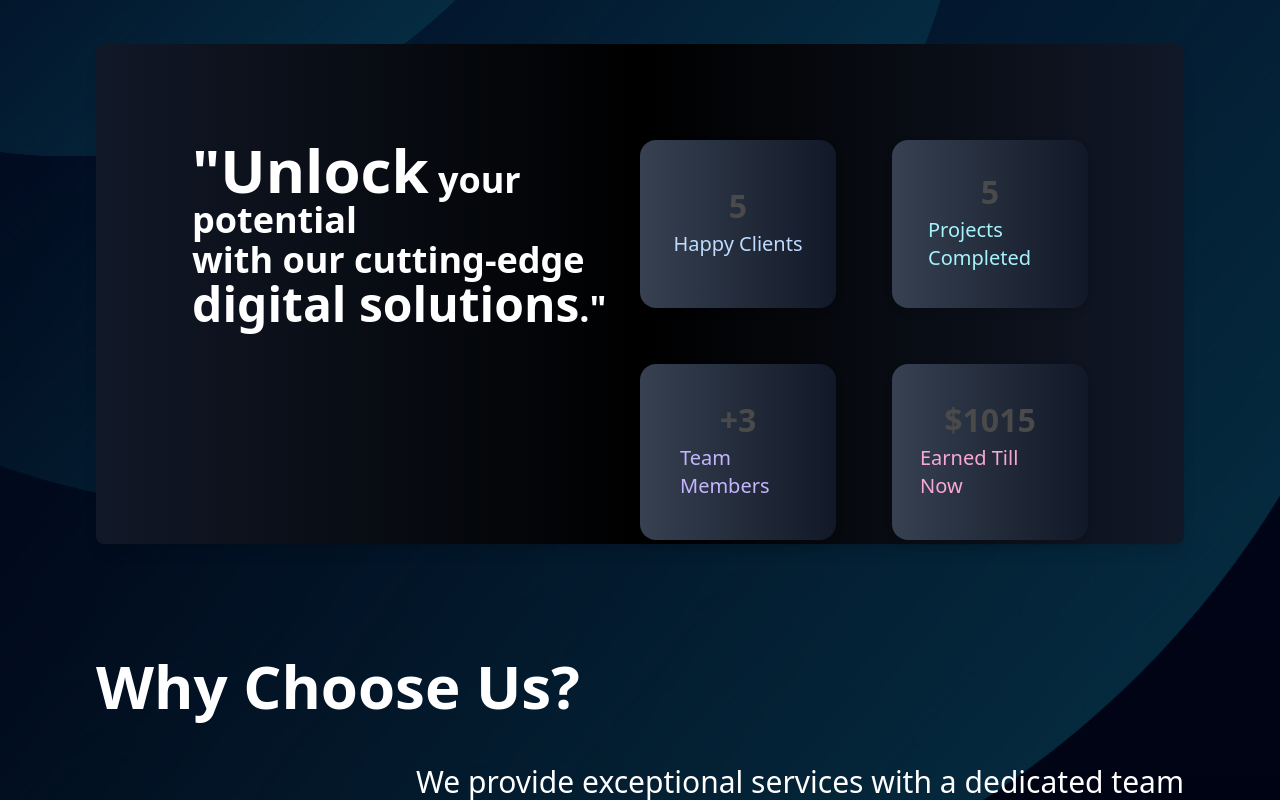
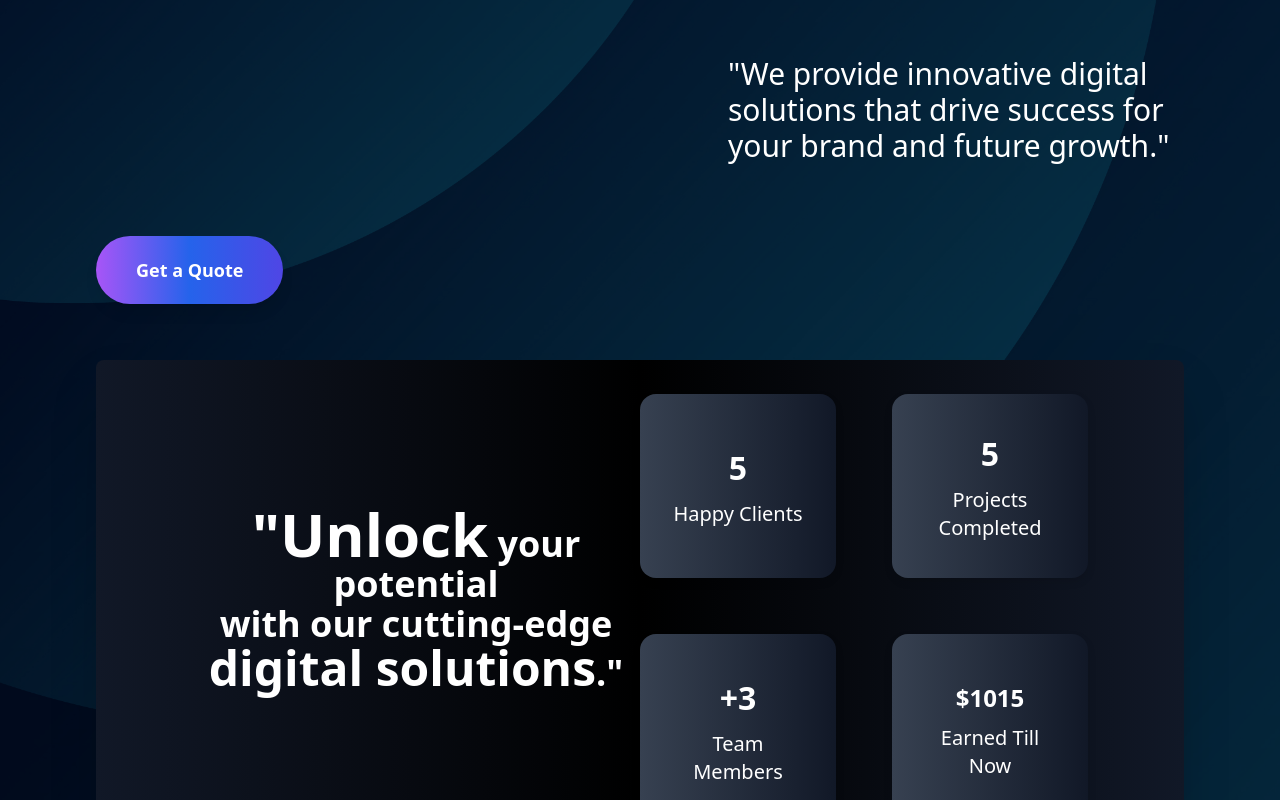
Before and after one commit to Okashanadeem/blue-sky-digitals, a React (Vite) app: page / in a window 1280 px wide. Shown: the part 600-1400 px from the top of the page. Built offline with nearby package versions, Linux system fonts and the light colour scheme.

Commit message:
About section Completed

```diff
--- a/src/components/About.jsx
+++ b/src/components/About.jsx
@@ -14,67 +14,85 @@ const About = () => {
     >
       <div className="absolute inset-0 bg-black opacity-70"></div>
       <div className="relative z-10 max-w-7xl mx-auto px-4">
-        <h2 className="text-3xl sm:text-4xl md:text-5xl lg:text-6xl xl:text-7xl font-extrabold mb-6 sm:mb-8 md:mb-10 lg:mb-12 xl:mb-16 uppercase tracking-wide leading-tight animate__animated animate__fadeInDown text-left">
+
+        <h2 className="mt-12 sm:mt-16 md:mt-20 lg:mt-24 xl:mt-28 text-4xl sm:text-5xl md:text-6xl lg:text-7xl xl:text-8xl font-extrabold mb-6 sm:mb-8 md:mb-10 lg:mb-12 xl:mb-16 uppercase tracking-wide leading-tight animate__animated animate__fadeInDown text-left">
           Transforming <br /> Ideas into <br /><span className="text-transparent bg-clip-text bg-gradient-to-r from-blue-400 to-purple-600">Digital Realities</span>
         </h2>
 
-        <div className="text-right">
-          <div className="max-w-3xl mx-auto text-justify" style={{ marginLeft: '40%', paddingLeft: '40px' }}>
-            <p className="text-base sm:text-lg md:text-xl lg:text-2xl xl:text-3xl mb-8 sm:mb-10 leading-relaxed font-light italic text-white transition duration-300 ease-in-out hover:animate-pulse group">
-              "Digital creativity is in our <span className="text-white group-hover:text-purple-600 transition-colors duration-300 ease-in-out">DNA</span>. We provide <span className="text-white group-hover:text-red-500 transition-colors duration-300 ease-in-out">innovative marketing solutions</span> that not only solve <span className="text-white group-hover:text-teal-500 transition-colors duration-300 ease-in-out">today's challenges</span> but also position your brand for <span className="text-white group-hover:text-indigo-600 transition-colors duration-300 ease-in-out">future success</span>, delivering measurable <span className="text-white group-hover:text-sky-400 transition-colors duration-300 ease-in-out">results</span> now and ahead."
+        <div className="flex justify-center lg:justify-end group">
+          <div className="w-full lg:w-1/2 p-6 sm:p-12 rounded-lg mb-18" style={{ marginRight: '0', paddingRight: '0', paddingBottom: '40px' }}>
+            <p className="text-base sm:text-lg md:text-xl lg:text-2xl xl:text-3xl leading-relaxed font-normal text-center lg:text-left sm:mx-auto sm:pl-4 md:pl-6 lg:pl-8 xl:pl-10 text-white">
+              "We provide <span className="text-white group-hover:text-sky-600 transition-colors duration-300 ease-in-out">innovative</span> digital solutions that drive <span className="text-white group-hover:text-indigo-500 transition-colors duration-300 ease-in-out">success</span> for your brand and future <span className="text-white group-hover:text-purple-600 transition-colors duration-300 ease-in-out">growth.</span>"
             </p>
           </div>
         </div>
 
 
+        <div className="flex justify-center lg:justify-start mt-8 mb-14">
+          <a
+            href="#contact"
+            className="inline-block px-10 py-5 bg-gradient-to-r from-purple-500 via-blue-600 to-indigo-600 text-white font-semibold text-lg rounded-full shadow-lg transform transition-all duration-500 ease-in-out hover:scale-110 hover:bg-gradient-to-l hover:from-blue-700 hover:to-purple-700 hover:shadow-2xl focus:outline-none focus:ring-4 focus:ring-blue-300 relative overflow-hidden group"
+          >
+            <span className="relative z-10">Get a Quote</span>
+            <span className="absolute inset-0 w-0 h-full bg-blue-700 transition-all duration-500 ease-in-out group-hover:w-full"></span>
+            <svg
+              className="absolute right-4 top-1/2 transform -translate-y-1/2 h-5 w-5 opacity-0 group-hover:opacity-100 transition-opacity duration-300 ease-in-out"
+              xmlns="http://www.w3.org/2000/svg"
+              fill="none"
+              viewBox="0 0 24 24"
+              stroke="currentColor"
+            >
+              <path strokeLinecap="round" strokeLinejoin="round" strokeWidth="2" d="M9 5l7 7-7 7" />
+            </svg>
+          </a>
+        </div>
+
+
 
         <div
-          className="bg-gradient-to-r from-gray-900 via-black to-gray-900 p-10 sm:p-12 md:p-16 lg:p-20 xl:p-24 rounded-lg shadow-lg"
+          className="bg-gradient-to-r from-gray-900 via-black to-gray-900 p-10 sm:p-12 md:p-16 lg:p-20 xl:p-24 rounded-lg shadow-2xl transition-shadow duration-500 ease-in-out"
           style={{ height: '500px' }}
         >
-          <div className="flex flex-col md:flex-row justify-between items-start h-full">
+          <div className="flex flex-col md:flex-row justify-center items-center h-full">
             <div className="w-full md:w-1/2">
-              <p className="text-lg sm:text-xl md:text-2xl lg:text-3xl xl:text-4xl font-semibold text-white text-left">
+              <p className="text-center text-lg sm:text-xl md:text-2xl lg:text-3xl xl:text-4xl mb-6 font-semibold text-white">
                 <span className="text-2xl sm:text-3xl md:text-4xl lg:text-5xl xl:text-6xl font-bold">"Unlock</span> your potential<br />
                 with our <span className="text-lg sm:text-xl md:text-2xl lg:text-3xl xl:text-4xl font-semibold">cutting-edge</span><br />
                 <span className="text-xl sm:text-2xl md:text-3xl lg:text-4xl xl:text-5xl font-bold">digital solutions</span>."
               </p>
             </div>
 
-
-            <div className="w-full md:w-1/2 grid grid-cols-2 sm:grid-cols-2 md:grid-cols-2 lg:grid-cols-2 gap-6 sm:gap-8 md:gap-10 lg:gap-12 xl:gap-14">
-              <div className="count-container bg-gradient-to-r from-gray-700 to-gray-900 text-blue-200 p-2 sm:p-3 md:p-4 lg:p-5 xl:p-6 rounded-lg shadow-lg transform transition duration-500 hover:scale-105 hover:bg-gradient-to-r hover:from-purple-500 hover:to-blue-500">
-                <CountUp endValue={5} prefix="" />
-                <p className="text-base sm:text-lg md:text-xl lg:text-2xl xl:text-xl font-medium mt-2">Happy Clients</p>
+            <div className="w-full md:w-1/2 grid grid-cols-2 gap-6 sm:gap-8 md:gap-10 lg:gap-12 xl:gap-14 justify-center">
+              <div className="count-container bg-gradient-to-r from-gray-700 to-gray-900 text-white p-2 sm:p-3 md:p-4 lg:p-5 xl:p-6 rounded-lg shadow-lg transition-transform duration-700 ease-in-out hover:scale-105 hover:bg-gradient-to-r hover:from-purple-500 hover:to-blue-500 hover:shadow-2xl">
+                <CountUp style={{ color: 'white', fontSize: '2rem', fontWeight: 'bold' }} endValue={5} />
+                <p className="text-center text-base sm:text-lg md:text-xl lg:text-2xl xl:text-xl font-medium mt-2">Happy Clients</p>
               </div>
-              <div className="count-container bg-gradient-to-r from-gray-700 to-gray-900 text-cyan-200 p-5 sm:p-6 md:p-7 lg:p-8 xl:p-9 rounded-lg shadow-lg transform transition duration-500 hover:scale-105 hover:bg-gradient-to-r hover:from-emerald-700 hover:to-cyan-500">
-                <CountUp endValue={5} prefix="" />
-                <p className="text-base sm:text-lg md:text-xl lg:text-2xl xl:text-xl font-medium mt-2">Projects Completed</p>
+              <div className="count-container bg-gradient-to-r from-gray-700 to-gray-900 text-white p-5 sm:p-6 md:p-7 lg:p-8 xl:p-9 rounded-lg shadow-lg transition-transform duration-700 ease-in-out hover:scale-105 hover:bg-gradient-to-r hover:from-purple-500 hover:to-blue-500 hover:shadow-2xl">
+                <CountUp style={{ color: 'white', fontSize: '2rem', fontWeight: 'bold' }} endValue={5} />
+                <p className="text-center text-base sm:text-lg md:text-xl lg:text-2xl xl:text-xl font-medium mt-2">Projects Completed</p>
               </div>
-              <div className="count-container bg-gradient-to-r from-gray-700 to-gray-900 text-violet-300 p-6 sm:p-7 md:p-8 lg:p-9 xl:p-10 rounded-lg shadow-lg transform transition duration-500 hover:scale-105 hover:bg-gradient-to-r hover:from-violet-500 hover:to-indigo-500">
-                <CountUp endValue={3} prefix="+" />
-                <p className="text-base sm:text-lg md:text-xl lg:text-2xl xl:text-xl font-medium mt-2">Team Members</p>
+              <div className="count-container bg-gradient-to-r from-gray-700 to-gray-900 text-white p-6 sm:p-7 md:p-8 lg:p-9 xl:p-10 rounded-lg shadow-lg transition-transform duration-700 ease-in-out hover:scale-105 hover:bg-gradient-to-r hover:from-purple-500 hover:to-blue-500 hover:shadow-2xl">
+                <CountUp style={{ color: 'white', fontSize: '2rem', fontWeight: 'bold' }} endValue={3} prefix="+" />
+                <p className="text-center text-base sm:text-lg md:text-xl lg:text-2xl xl:text-xl font-medium mt-2">Team Members</p>
               </div>
-              <div className="count-container bg-gradient-to-r from-gray-700 to-gray-900 text-pink-300 p-3 sm:p-4 md:p-5 lg:p-6 xl:p-7 rounded-lg shadow-lg transform transition duration-500 hover:scale-105 hover:bg-gradient-to-r hover:from-pink-500 hover:to-red-500">
-                <CountUp endValue={1015} prefix="$" />
-                <p className="text-base sm:text-lg md:text-xl lg:text-2xl xl:text-xl font-medium mt-2">Earned Till Now</p>
+              <div className="count-container bg-gradient-to-r from-gray-700 to-gray-900 text-white p-3 sm:p-4 md:p-5 lg:p-6 xl:p-7 rounded-lg shadow-lg transition-transform duration-700 ease-in-out hover:scale-105 hover:bg-gradient-to-r hover:from-purple-500 hover:to-blue-500 hover:shadow-2xl">
+                <CountUp style={{ color: 'white', fontSize: '1.5rem', fontWeight: 'bold' }} endValue={1015} prefix="$" />
+                <p className="text-center text-base sm:text-lg md:text-xl lg:text-2xl xl:text-xl font-medium mt-2">Earned Till Now</p>
               </div>
             </div>
           </div>
         </div>
 
-
-        <div className="mt-12 sm:mt-16 md:mt-20 lg:mt-24 xl:mt-28">
+        <div className="mt-12 sm:mt-16 md:mt-20 lg:mt-24 xl:mt-28 text-center">
           <h3 className="text-2xl sm:text-3xl md:text-4xl lg:text-5xl xl:text-6xl font-semibold mb-4 sm:mb-6 md:mb-8 lg:mb-10 xl:mb-12">
-            Why Choose Us
-            <span className="text-white hover:text-red-600 transition-colors duration-300 ease-in-out">?</span>
+            <span className="text-white hover:text-red-600 transition-colors duration-300 ease-in-out">Why Choose Us?</span>
           </h3>
 
-          <p className="text-base sm:text-lg md:text-xl lg:text-2xl xl:text-3xl max-w-3xl mx-0 ml-auto text-justify leading-relaxed">
+          <p className="text-base sm:text-lg md:text-xl lg:text-2xl xl:text-3xl max-w-3xl mx-auto text-justify leading-relaxed">
             We provide exceptional services with a dedicated team of experts committed to delivering quality, efficiency, and creativity in every project.
           </p>
+        </div>
 
-        </div>
       </div>
     </section>
   );
--- a/src/components/CountUp.jsx
+++ b/src/components/CountUp.jsx
@@ -1,7 +1,6 @@
-
 import React, { useState, useEffect } from 'react';
 
-const CountUp = ({ endValue, duration = 2000, prefix = '' }) => {
+const CountUp = ({ endValue, duration = 2000, prefix = '', style = {} }) => {
   const [count, setCount] = useState(0);
 
   useEffect(() => {
@@ -20,7 +19,7 @@ const CountUp = ({ endValue, duration = 2000, prefix = '' }) => {
   }, [endValue, duration]);
 
   return (
-    <div className="count-up text-6xl font-bold text-gray-800">
+    <div className="count-up" style={style}>
       <span className="count-value">{prefix}{count}</span>
     </div>
   );
```
